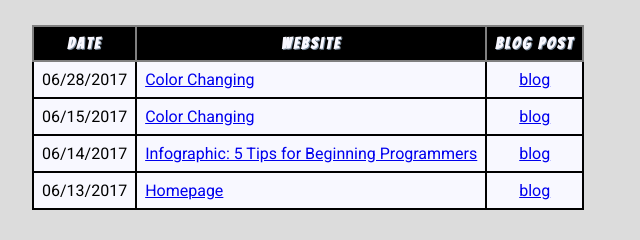
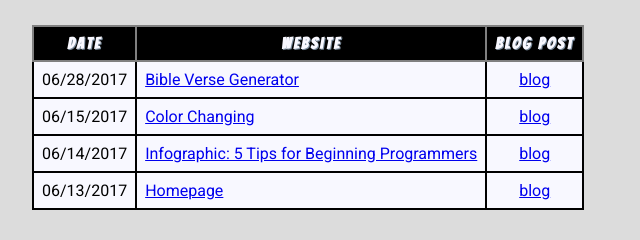
Before and after one commit to razland21/webprojects, a plain HTML site: page index.html in a window 1280 px wide. Shown: the part 137-377 px from the top of the page, 0-640 px from the left. Drawn offline with Linux system fonts and the light colour scheme.

Commit message:
corrected title of bible project entry

```diff
--- a/index.html
+++ b/index.html
@@ -35,7 +35,7 @@
                 </tr>
                 <tr>
                     <td>06/28/2017</td>
-                    <td><a href="bible/verse.html">Color Changing</a></td>
+                    <td><a href="bible/verse.html">Bible Verse Generator</a></td>
                     <td class="blog"><a href="http://www.lifebeyondrice.com/2017/06/28/potd-bible-verse-generator/
 ">blog</a></td>
                 </tr>
```
